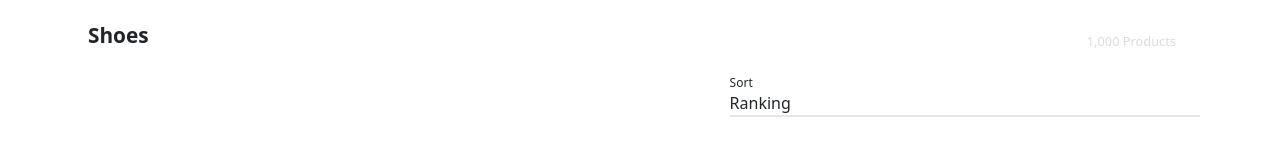
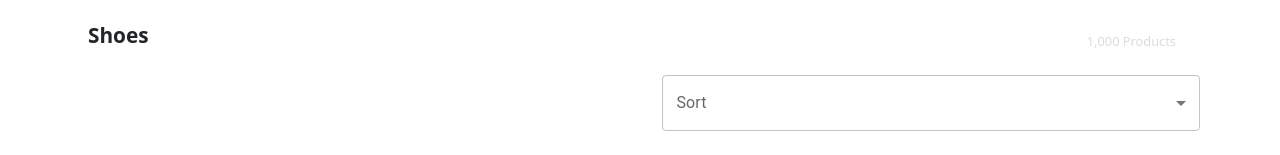
Before and after one commit to DiyanPv/TheShoeStop, a React (Create React App) app: page / in a window 1280 px wide. Shown: the part 255-410 px from the top of the page. Built offline with nearby package versions, Linux system fonts and the light colour scheme; grey boxes are pictures that could not be loaded.

Commit message:
redux implemented

```diff
--- a/package.json
+++ b/package.json
@@ -3,13 +3,18 @@
   "version": "0.1.0",
   "private": true,
   "dependencies": {
+    "@emotion/react": "^11.11.1",
+    "@emotion/styled": "^11.11.0",
+    "@mui/material": "^5.14.2",
     "@progress/kendo-react-dropdowns": "^5.16.1",
+    "@reduxjs/toolkit": "^1.9.5",
     "@testing-library/jest-dom": "^5.17.0",
     "@testing-library/react": "^13.4.0",
     "@testing-library/user-event": "^13.5.0",
     "react": "^18.2.0",
     "react-dom": "^18.2.0",
     "react-icons": "^4.10.1",
+    "react-redux": "^8.1.2",
     "react-scripts": "5.0.1",
     "web-vitals": "^2.1.4"
   },
--- a/src/App.js
+++ b/src/App.js
@@ -2,13 +2,18 @@ import "./App.css";
 import Header from "./components/Layout/Header/Header";
 import Counter from "./components/Counter/Counter";
 import MainGrid from "./components/MainGrid/MainGrid";
+import { Provider } from "react-redux";
+import store from './redux/store';
+
 function App() {
   return (
-    <div className="App">
-      <Header />
-      <Counter />
-      <MainGrid />
-    </div>
+    <Provider store={store}>
+      <div className="App">
+            <Header />
+            <Counter />
+            <MainGrid />
+      </div>
+    </Provider>
   );
 }
 
--- a/src/components/ProductContainer/ProductContainer.jsx
+++ b/src/components/ProductContainer/ProductContainer.jsx
@@ -1,7 +1,13 @@
 import React from "react";
 import "./ProductContainer.css";
 import ProductCard from "../ProductCard/ProductCard";
+import { useSelector } from "react-redux";
 const ProductContainer = () => {
+  const { selectedSort, selectedFilter } = useSelector((state) => state.product)
+
+  console.log('selected sort => ', selectedSort.value);
+  console.log('selected filter => ', selectedFilter);
+
   return (
     <div className="flex flex-wrap gap-6 xs:justify-center justify-between w-[100%] xl:border-l-2 xl:pl-6  ">
       <ProductCard />
--- a/src/components/Sort/Sort.jsx
+++ b/src/components/Sort/Sort.jsx
@@ -1,12 +1,38 @@
 import React from "react";
+import { setSort } from "../../redux/slices/productSlice";
+import { Select, MenuItem, InputLabel, FormControl } from "@mui/material";
+import { useDispatch } from "react-redux";
 
 const Sort = () => {
-  let sortingParameter = ["Relevance", "Orders", "Ranking"];
+  const dispatch = useDispatch();
+  const [selectedCategory, setSelectedCategory] = React.useState(null);
+
+  const handleChange = (e) => {
+    const { target } = e;
+    if (!target) return;
+
+    dispatch(setSort(target))
+    setSelectedCategory(target);
+  };
 
   return (
-    <div className="w-[42%] cursor-pointer">
-      <p className="text-xs font-light">Sort</p>
-      <p className="border-b-2">{sortingParameter[2]}</p>
+    <div className="w-[48%]">
+      <FormControl style={{ width: "100%" }}>
+        <InputLabel id="sort-select" className="pb-2">
+          Sort
+        </InputLabel>
+        <Select
+          labelId="sort-select"
+          id="sort-select"
+          value={selectedCategory ? selectedCategory.value : ""}
+          label="Sort"
+          onChange={handleChange}
+        >
+          <MenuItem value={"relevance"}>Relevance</MenuItem>
+          <MenuItem value={"orders"}>Orders</MenuItem>
+          <MenuItem value={"ranking"}>Ranking</MenuItem>
+        </Select>
+      </FormControl>
     </div>
   );
 };
--- /dev/null
+++ b/src/redux/slices/productSlice.js
@@ -0,0 +1,23 @@
+import { createSlice } from '@reduxjs/toolkit'
+
+const initialState = {
+    selectedFilter: "",
+    selectedSort: ""
+}
+
+const counterSlice = createSlice({
+  name: 'product',
+  initialState,
+  reducers: {
+    setFilter(state, action) {
+        state.selectedFilter = action.payload
+    },
+    setSort(state, action) {
+        state.selectedSort = action.payload;
+    }
+  },
+})
+
+export const { setFilter, setSort } = counterSlice.actions;
+
+export default counterSlice.reducer;
--- /dev/null
+++ b/src/redux/store.js
@@ -0,0 +1,11 @@
+import { configureStore } from '@reduxjs/toolkit'
+
+import productReducer from './slices/productSlice'
+
+const store = configureStore({
+    reducer: {
+        product: productReducer
+    }
+})
+
+export default store;
```
Also changed, not shown: 1 other file (tests, documents, lock files or other folders).
